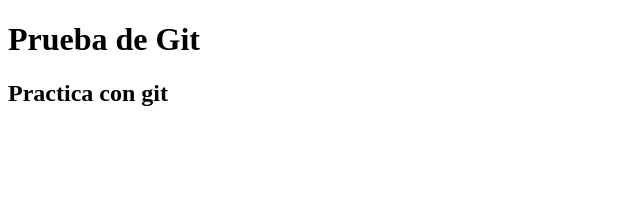
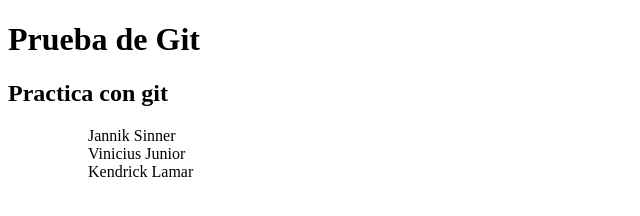
Before and after one commit to kaly30/proy1102, a plain HTML site: page index.html in a window 1280 px wide. Shown: the whole page, without its empty margins (0-640 px from the left). Drawn offline with Linux system fonts and the light colour scheme.

Commit message:
modificacion en index

```diff
--- a/index.html
+++ b/index.html
@@ -8,5 +8,10 @@
 <body>
     <h1>Prueba de Git</h1>
     <h2>Practica con git</h2>
+    <ol>
+        <ul>Jannik Sinner</ul>
+        <ul>Vinicius Junior</ul>
+        <ul>Kendrick Lamar</ul>
+    </ol>
 </body>
 </html>
```
